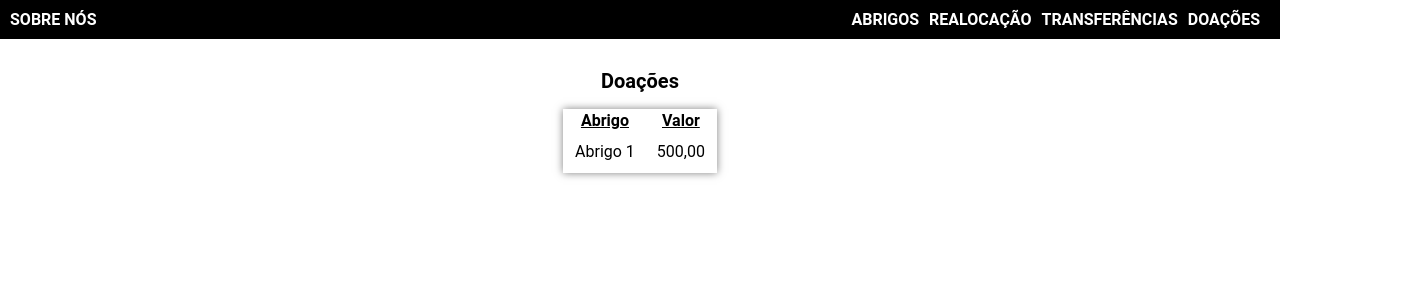
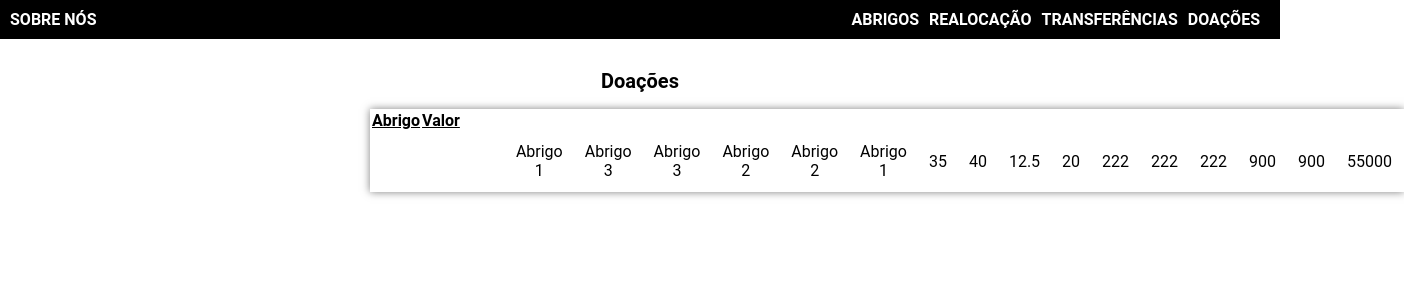
Before and after one commit to Felipe-16/AlocacaoRefugiados, a React (Create React App) app in the folder my-app/: page /extrato in a window 1280 px wide. Shown: the top 300 px of the page, 1404 px wide, since content can reach past the window. Built offline with nearby package versions, Linux system fonts and the light colour scheme; data requests are answered from the project's data file.

Commit message:
Adicionando get no extrato

```diff
--- a/my-app/src/pages/Extrato/Extrato.jsx
+++ b/my-app/src/pages/Extrato/Extrato.jsx
@@ -1,8 +1,21 @@
-import React, { Component } from "react";
+import React, { useState, useEffect } from "react";
 import styled from 'styled-components'
+import axios from 'axios'
 
-class Extrato extends Component {
-    render() {
+function Extrato() {
+
+    const [doacoes, setDoacoes] = useState([])
+
+    useEffect(() => {
+        axios.get("http://localhost:5000/doacoes")
+            .then(((response) => {
+                setDoacoes(response.data)
+            }))
+            .catch(() => {
+                console.log('deu errado')
+            })
+    }, [])
+
     return (
         <Container>
             <Titulo className="titulo">Doações</Titulo>
@@ -13,10 +26,18 @@ class Extrato extends Component {
                 </TabelaCabecalho>
                 <tbody>
                     <Campos>
+                        {doacoes.map((doacao, key) => {
+                            return (
                                 <ConteudoCampo className="tabela__conteudo">
-                                Abrigo 1
+                                    {doacao.opcao}
                                 </ConteudoCampo>
-                            <ConteudoCampo className="tabela__conteudo" >500,00</ConteudoCampo>
+                            )
+                        })}
+                        {doacoes.map((doacao, key) => {
+                            return (
+                                <ConteudoCampo className="tabela__conteudo" >{doacao.valor}</ConteudoCampo>
+                            )
+                        })}
                     </Campos>
                 </tbody>
             </Tabela>
@@ -26,9 +47,8 @@ class Extrato extends Component {
     )
 }
 
-}
 
-export default Extrato;
+export default Extrato
 
 
 const Container = styled.section`
@@ -50,7 +70,7 @@ const Tabela = styled.table`
     box-shadow: var(--box-shadow) rgba(0, 0, 0, 0.5);
 `
 
-const TabelaCabecalho = styled.tbody`
+const TabelaCabecalho = styled.thead`
     color: var(--primary);
 `
 const ConteudoCabecalho = styled.th`
@@ -64,4 +84,5 @@ const Campos = styled.tr`
 `
 const ConteudoCampo = styled.td`
     padding: 10px;
+
 `
```
Lines whose indentation alone changed are shown as unchanged.
